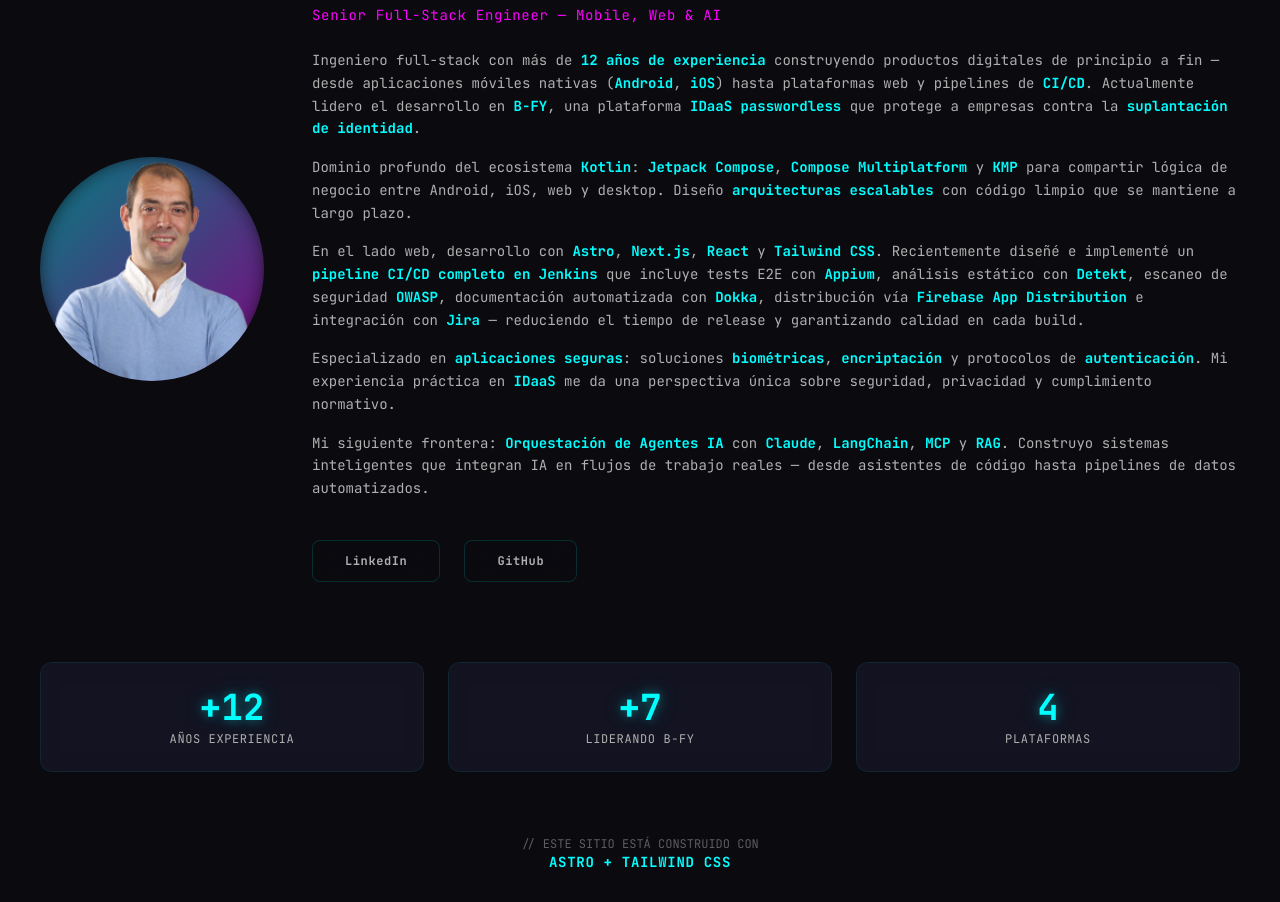
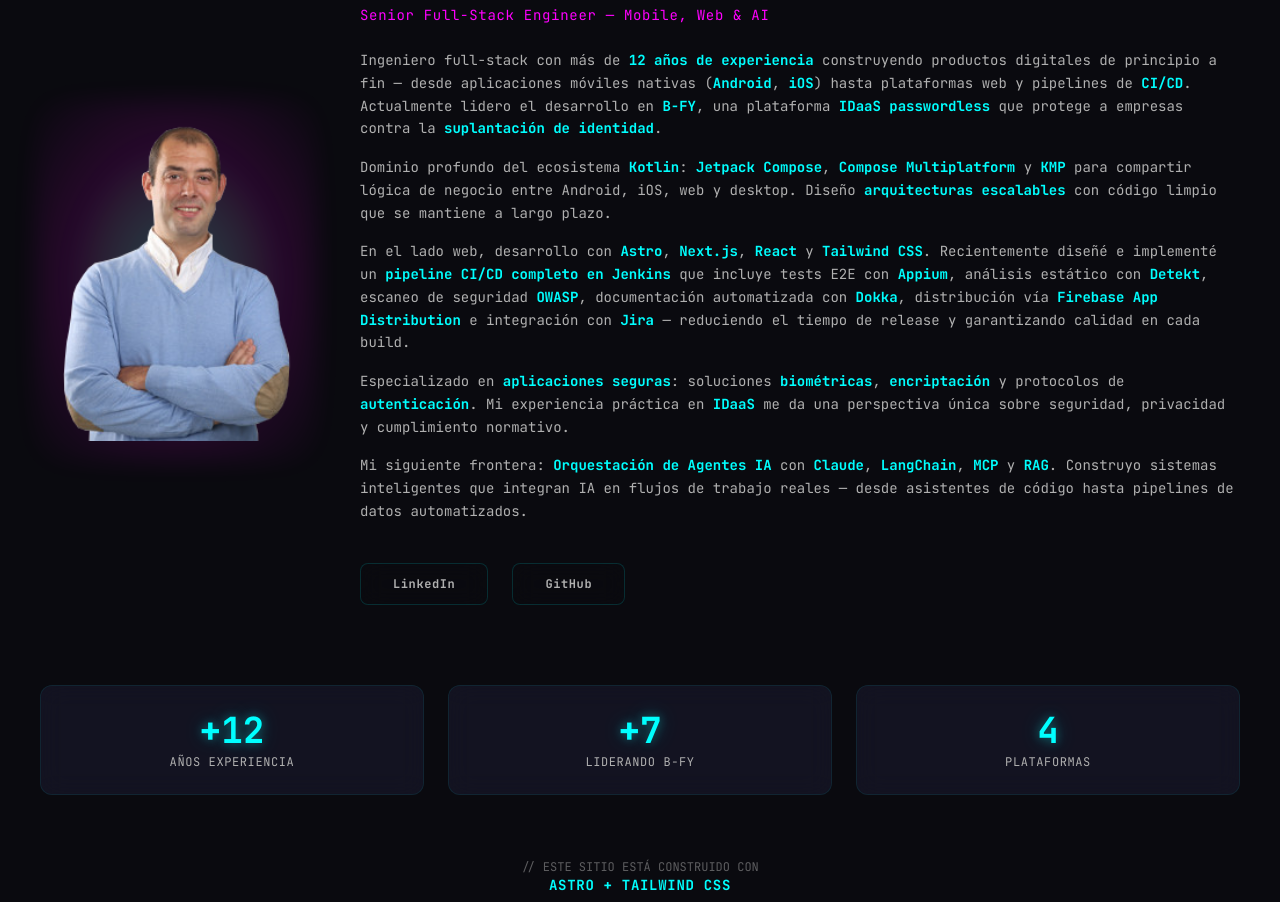
Before and after one commit to AlvaroQ/AlvaroQ.github.io, an Astro site: page / in a window 1280 px wide. Shown: the part 955-1857 px from the top of the page. Built offline with nearby package versions, Linux system fonts and the light colour scheme; Astro itself is replaced by a stand-in of ours.

Commit message:
fix: profile image shape to match Kotlin original (rounded rect + radial glow)

```diff
--- a/src/components/Presentation.astro
+++ b/src/components/Presentation.astro
@@ -20,16 +20,16 @@
     <div class="flex flex-col lg:flex-row gap-12 items-center">
       <!-- Profile Image -->
       <div class="animate-on-scroll scale-in flex-shrink-0">
-        <div class="profile-glow w-48 h-48 md:w-56 md:h-56 rounded-full overflow-hidden">
+        <div class="profile-glow p-2 md:p-4 rounded-3xl">
           <img
             src="/images/profile/business_front.png"
             alt="Alvaro Quintana — Senior Full-Stack Engineer, Madrid"
-            class="w-full h-full object-cover object-top"
+            class="w-[180px] h-[240px] md:w-[240px] md:h-[320px] object-cover object-top rounded-xl"
             loading="eager"
             decoding="async"
             fetchpriority="high"
-            width="224"
-            height="224"
+            width="240"
+            height="320"
           />
         </div>
       </div>
--- a/src/styles/animations.css
+++ b/src/styles/animations.css
@@ -140,13 +140,18 @@
 .profile-glow::after {
   content: '';
   position: absolute;
-  inset: -4px;
-  border-radius: 50%;
-  background: linear-gradient(135deg, var(--neon-cyan), var(--neon-magenta));
+  inset: -6px;
+  border-radius: 1.5rem;
+  background: radial-gradient(
+    ellipse at center,
+    color-mix(in srgb, var(--neon-cyan) 40%, transparent) 0%,
+    color-mix(in srgb, var(--neon-magenta) 20%, transparent) 50%,
+    transparent 100%
+  );
   z-index: -1;
   opacity: 0.6;
-  filter: blur(10px);
-  animation: profile-pulse 3s ease-in-out infinite alternate;
+  filter: blur(12px);
+  animation: profile-pulse 2s ease-in-out infinite alternate;
 }
 
 @keyframes profile-pulse {
```
